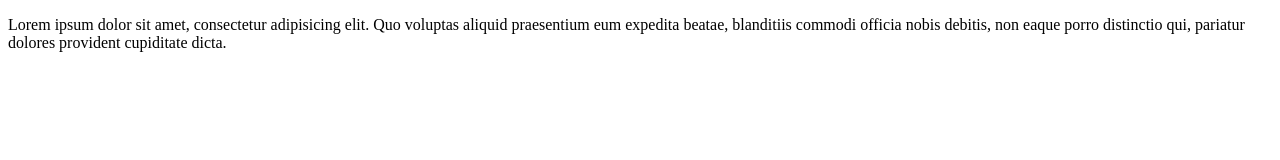
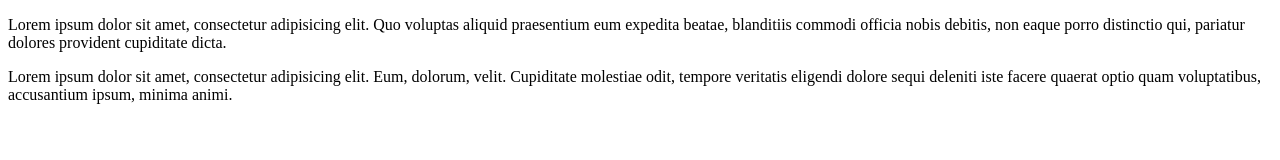
Before and after one commit to AndrzejS001/gitjestgit, a plain HTML site: page index.html in a window 1280 px wide. Drawn offline with Linux system fonts and the light colour scheme.

Commit message:
drugi paragraf

```diff
--- a/index.html
+++ b/index.html
@@ -6,6 +6,6 @@
 </head>
 <body>
 <p>Lorem ipsum dolor sit amet, consectetur adipisicing elit. Quo voluptas aliquid praesentium eum expedita beatae, blanditiis commodi officia nobis debitis, non eaque porro distinctio qui, pariatur dolores provident cupiditate dicta.</p>
-
+<p>Lorem ipsum dolor sit amet, consectetur adipisicing elit. Eum, dolorum, velit. Cupiditate molestiae odit, tempore veritatis eligendi dolore sequi deleniti iste facere quaerat optio quam voluptatibus, accusantium ipsum, minima animi.</p>
 </body>
 </html>
```
